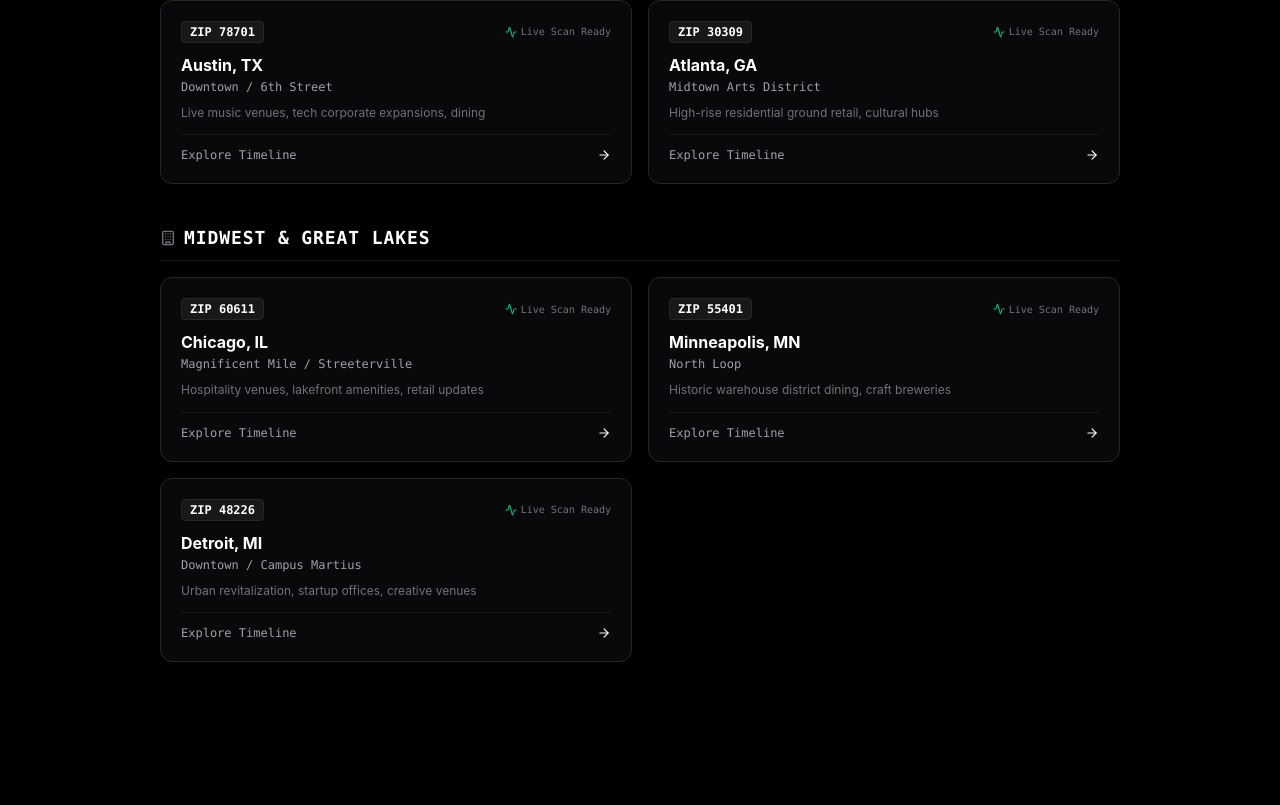
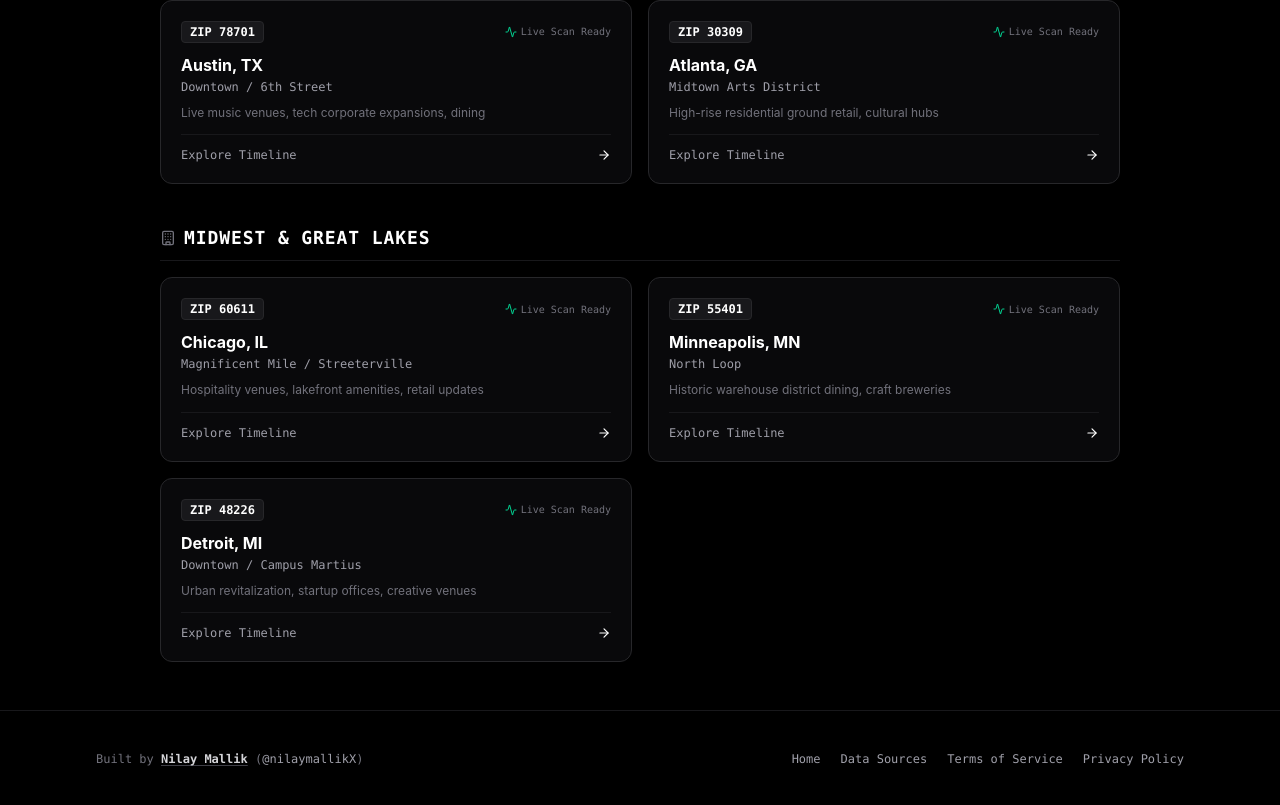
Before and after one commit to nilaymallikk/what-changed, a React (Vite) app: page /explore in a window 1280 px wide. Shown: the part 1747-2552 px from the top of the page. Before the commit the page ends 2457 px from the top, so only its background shows below. Built offline with nearby package versions, Linux system fonts and the light colour scheme; no server answers.

Commit message:
Add Nilay Mallik credit with X account link to all page footers

```diff
--- a/src/pages/AreaDashboard.tsx
+++ b/src/pages/AreaDashboard.tsx
@@ -526,7 +526,18 @@ export const AreaDashboard: React.FC = () => {
 
         {/* SYSTEM FOOTER */}
         <footer className="pt-12 pb-4 border-t border-zinc-900 text-[11px] font-mono text-zinc-500 flex flex-col sm:flex-row sm:items-center justify-between gap-3">
-          <p>© 2026 What Changed Around Me. All rights reserved.</p>
+          <p>
+            Built by{' '}
+            <a
+              href="https://x.com/nilaymallikX"
+              target="_blank"
+              rel="noopener noreferrer"
+              className="text-zinc-300 hover:text-white font-bold underline decoration-zinc-700 underline-offset-2 transition-colors"
+            >
+              Nilay Mallik
+            </a>{' '}
+            (<a href="https://x.com/nilaymallikX" target="_blank" rel="noopener noreferrer" className="text-zinc-400 hover:text-white">@nilaymallikX</a>)
+          </p>
           <div className="flex flex-wrap items-center gap-5 text-zinc-400">
             <Link to="/explore" className="hover:text-white transition-colors">Explore Metros</Link>
             <Link to="/terms" className="hover:text-white transition-colors">Terms of Service</Link>
--- a/src/pages/ChangeDetailPage.tsx
+++ b/src/pages/ChangeDetailPage.tsx
@@ -338,7 +338,18 @@ export const ChangeDetailPage: React.FC = () => {
 
         {/* BOTTOM FOOTER (Matching Screenshot 2) */}
         <footer className="pt-12 pb-4 border-t border-zinc-900 text-[11px] font-mono text-zinc-500 flex flex-col sm:flex-row sm:items-center justify-between gap-3">
-          <p>© 2026 What Changed Around Me. All rights reserved.</p>
+          <p>
+            Built by{' '}
+            <a
+              href="https://x.com/nilaymallikX"
+              target="_blank"
+              rel="noopener noreferrer"
+              className="text-zinc-300 hover:text-white font-bold underline decoration-zinc-700 underline-offset-2 transition-colors"
+            >
+              Nilay Mallik
+            </a>{' '}
+            (<a href="https://x.com/nilaymallikX" target="_blank" rel="noopener noreferrer" className="text-zinc-400 hover:text-white">@nilaymallikX</a>)
+          </p>
           <div className="flex flex-wrap items-center gap-5 text-zinc-400">
             <Link to="/explore" className="hover:text-white transition-colors">Explore</Link>
             <Link to="/terms" className="hover:text-white transition-colors">Terms of Service</Link>
--- a/src/pages/DataSourcesPage.tsx
+++ b/src/pages/DataSourcesPage.tsx
@@ -121,6 +121,30 @@ export const DataSourcesPage: React.FC = () => {
 
       </div>
 
+      {/* FOOTER */}
+      <footer className="border-t border-zinc-900 py-10 text-xs text-zinc-500 font-mono">
+        <div className="max-w-4xl mx-auto px-4 sm:px-6 lg:px-8 flex flex-col md:flex-row items-center justify-between gap-6">
+          <p>
+            Built by{' '}
+            <a
+              href="https://x.com/nilaymallikX"
+              target="_blank"
+              rel="noopener noreferrer"
+              className="text-zinc-300 hover:text-white font-bold underline decoration-zinc-700 underline-offset-2 transition-colors"
+            >
+              Nilay Mallik
+            </a>{' '}
+            (<a href="https://x.com/nilaymallikX" target="_blank" rel="noopener noreferrer" className="text-zinc-400 hover:text-white">@nilaymallikX</a>)
+          </p>
+          <div className="flex flex-wrap items-center gap-5 text-zinc-400">
+            <Link to="/" className="hover:text-white transition-colors">Home</Link>
+            <Link to="/explore" className="hover:text-white transition-colors">Explore</Link>
+            <Link to="/terms" className="hover:text-white transition-colors">Terms of Service</Link>
+            <Link to="/privacy" className="hover:text-white transition-colors">Privacy Policy</Link>
+          </div>
+        </div>
+      </footer>
+
     </div>
   );
 };
--- a/src/pages/ExplorePage.tsx
+++ b/src/pages/ExplorePage.tsx
@@ -193,6 +193,30 @@ export const ExplorePage: React.FC = () => {
 
       </div>
 
+      {/* FOOTER */}
+      <footer className="border-t border-zinc-900 py-10 text-xs text-zinc-500 font-mono">
+        <div className="max-w-6xl mx-auto px-4 sm:px-6 lg:px-8 flex flex-col md:flex-row items-center justify-between gap-6">
+          <p>
+            Built by{' '}
+            <a
+              href="https://x.com/nilaymallikX"
+              target="_blank"
+              rel="noopener noreferrer"
+              className="text-zinc-300 hover:text-white font-bold underline decoration-zinc-700 underline-offset-2 transition-colors"
+            >
+              Nilay Mallik
+            </a>{' '}
+            (<a href="https://x.com/nilaymallikX" target="_blank" rel="noopener noreferrer" className="text-zinc-400 hover:text-white">@nilaymallikX</a>)
+          </p>
+          <div className="flex flex-wrap items-center gap-5 text-zinc-400">
+            <Link to="/" className="hover:text-white transition-colors">Home</Link>
+            <Link to="/data-sources" className="hover:text-white transition-colors">Data Sources</Link>
+            <Link to="/terms" className="hover:text-white transition-colors">Terms of Service</Link>
+            <Link to="/privacy" className="hover:text-white transition-colors">Privacy Policy</Link>
+          </div>
+        </div>
+      </footer>
+
     </div>
   );
 };
--- a/src/pages/Homepage.tsx
+++ b/src/pages/Homepage.tsx
@@ -491,7 +491,18 @@ export const Homepage: React.FC = () => {
         <div className="max-w-6xl mx-auto px-4 sm:px-6 lg:px-8 flex flex-col md:flex-row items-center justify-between gap-6">
           <div className="space-y-1 text-center md:text-left">
             <p className="text-white font-bold tracking-wider uppercase">What Changed Around Me</p>
-            <p className="text-zinc-500 text-[11px]">© 2026 Open-Access Spatial Intelligence & Demographic Trends</p>
+            <p className="text-zinc-500 text-[11px]">
+              Built by{' '}
+              <a
+                href="https://x.com/nilaymallikX"
+                target="_blank"
+                rel="noopener noreferrer"
+                className="text-zinc-300 hover:text-white font-bold underline decoration-zinc-700 underline-offset-2 transition-colors"
+              >
+                Nilay Mallik
+              </a>{' '}
+              (<a href="https://x.com/nilaymallikX" target="_blank" rel="noopener noreferrer" className="text-zinc-400 hover:text-white">@nilaymallikX</a>)
+            </p>
           </div>
           <div className="flex flex-wrap items-center justify-center gap-5 text-zinc-400 text-xs">
             <Link to="/explore" className="hover:text-white transition-colors">Explore</Link>
--- a/src/pages/LegalPage.tsx
+++ b/src/pages/LegalPage.tsx
@@ -104,6 +104,29 @@ export const LegalPage: React.FC = () => {
 
       </div>
 
+      {/* FOOTER */}
+      <footer className="border-t border-zinc-900 py-10 text-xs text-zinc-500 font-mono">
+        <div className="max-w-4xl mx-auto px-4 sm:px-6 lg:px-8 flex flex-col md:flex-row items-center justify-between gap-6">
+          <p>
+            Built by{' '}
+            <a
+              href="https://x.com/nilaymallikX"
+              target="_blank"
+              rel="noopener noreferrer"
+              className="text-zinc-300 hover:text-white font-bold underline decoration-zinc-700 underline-offset-2 transition-colors"
+            >
+              Nilay Mallik
+            </a>{' '}
+            (<a href="https://x.com/nilaymallikX" target="_blank" rel="noopener noreferrer" className="text-zinc-400 hover:text-white">@nilaymallikX</a>)
+          </p>
+          <div className="flex flex-wrap items-center gap-5 text-zinc-400">
+            <Link to="/" className="hover:text-white transition-colors">Home</Link>
+            <Link to="/explore" className="hover:text-white transition-colors">Explore</Link>
+            <Link to="/data-sources" className="hover:text-white transition-colors">Data Sources</Link>
+          </div>
+        </div>
+      </footer>
+
     </div>
   );
 };
```
